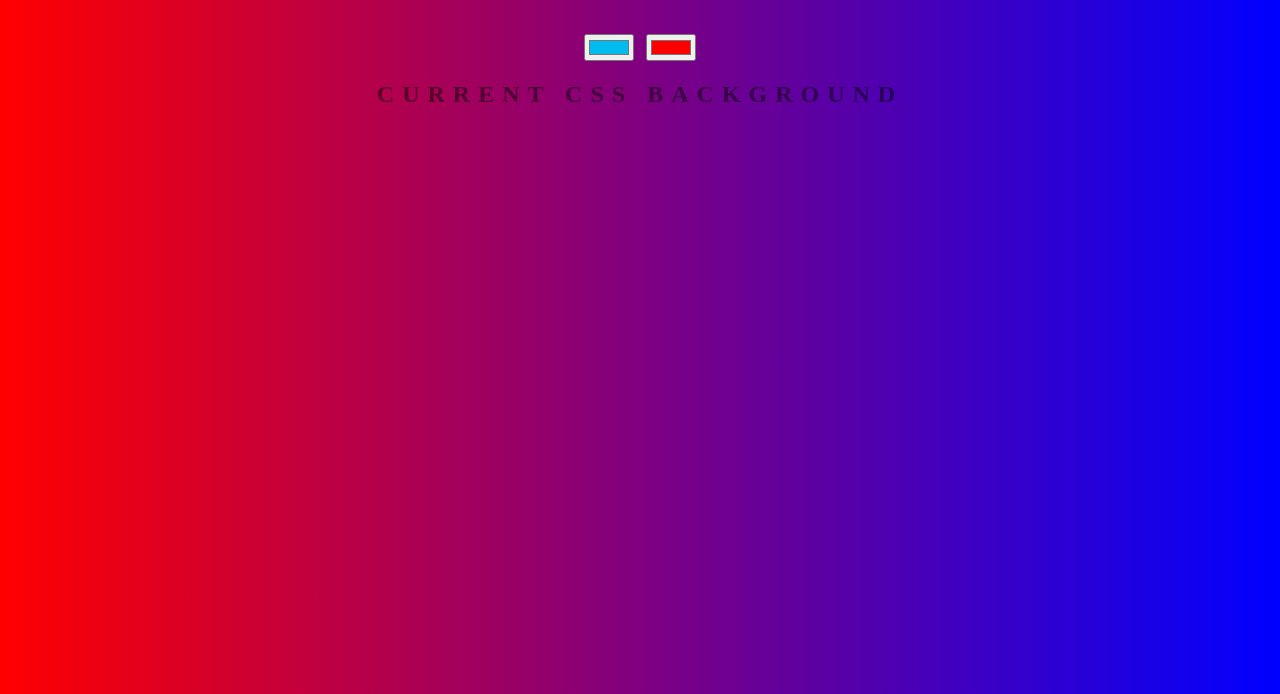
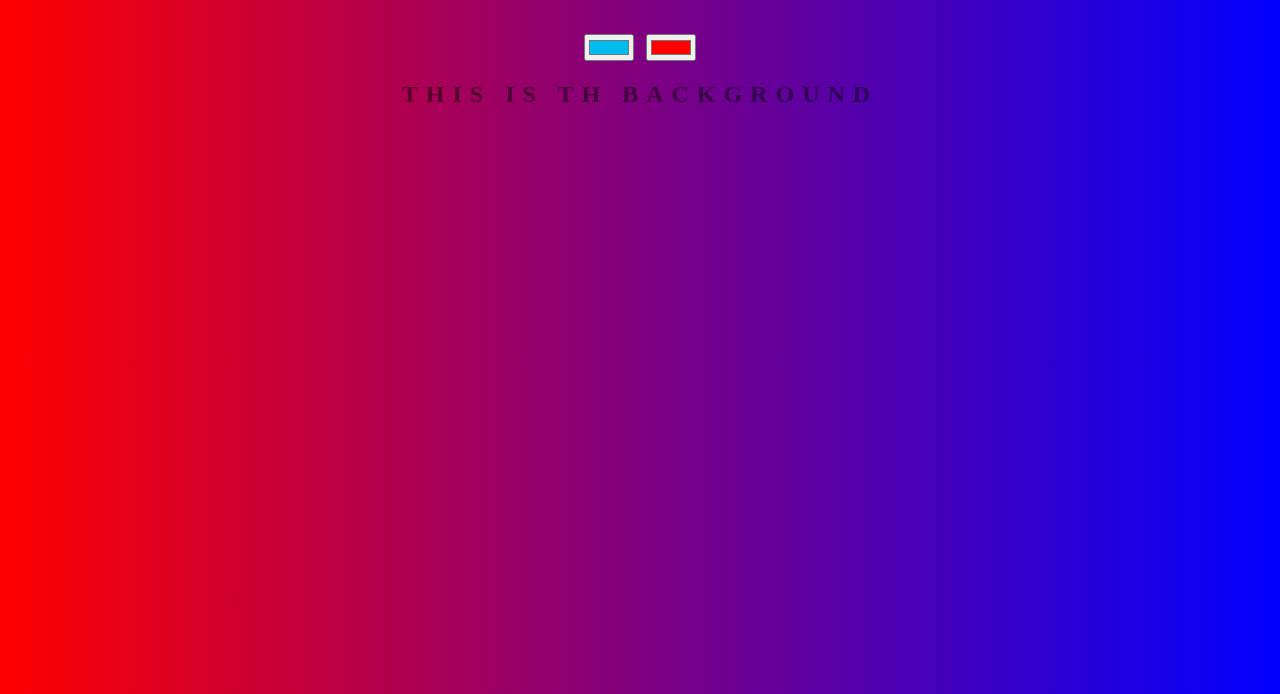
Before and after one commit to david-asem/background-generator, a plain HTML site: page index.html in a window 1280 px wide. Shown: the part 106-800 px from the top of the page. Drawn offline with Linux system fonts and the light colour scheme.

Commit message:
Changing text of current background

```diff
--- a/index.html
+++ b/index.html
@@ -14,7 +14,7 @@
     <h1>Background Generator</h1>
     <input class="color1" type="color" name="colo1" value="#00bbee">
     <input class="color2" type="color" name="color2" value="#ff0000">
-    <h2>Current CSS Background</h2>
+    <h2>This is th Background</h2>
     <h3></h3>
     <script type="text/javascript" src="script.js"></script>
 
```
